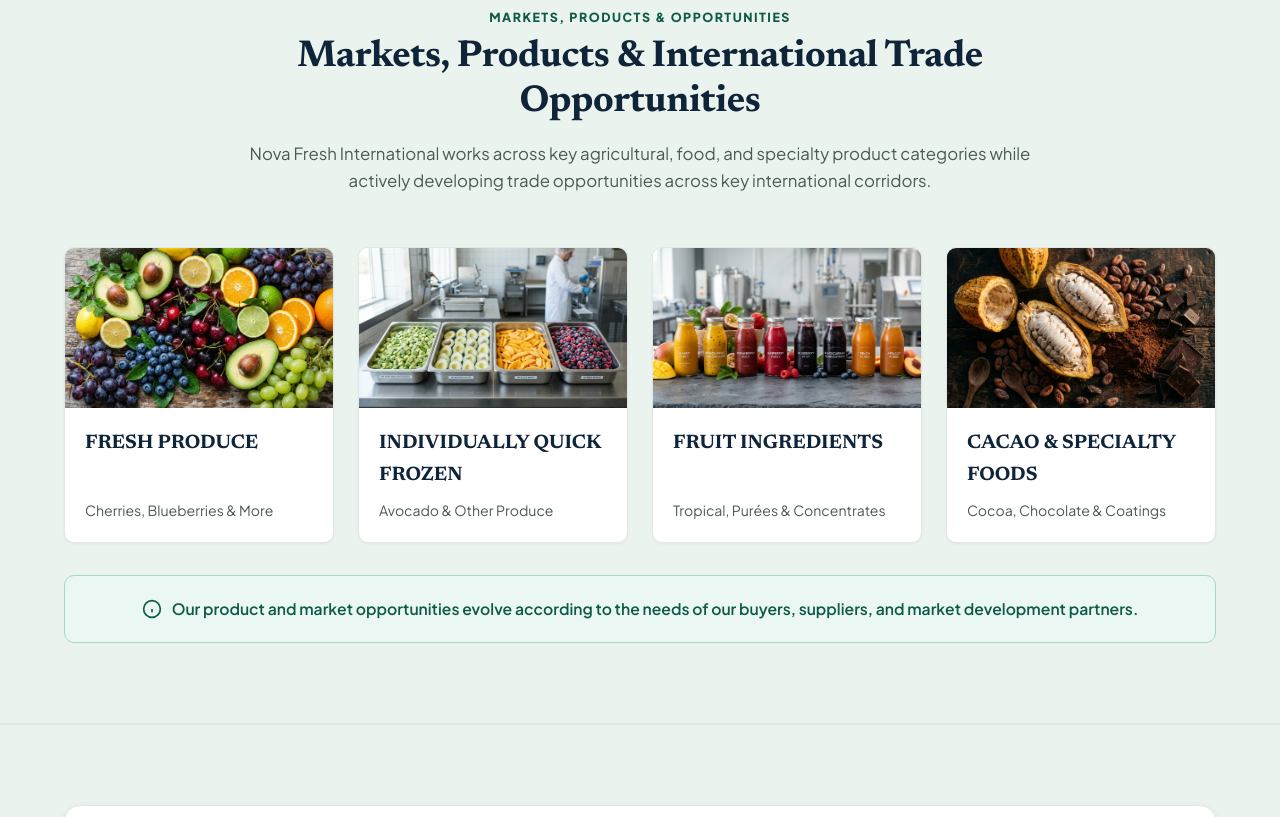
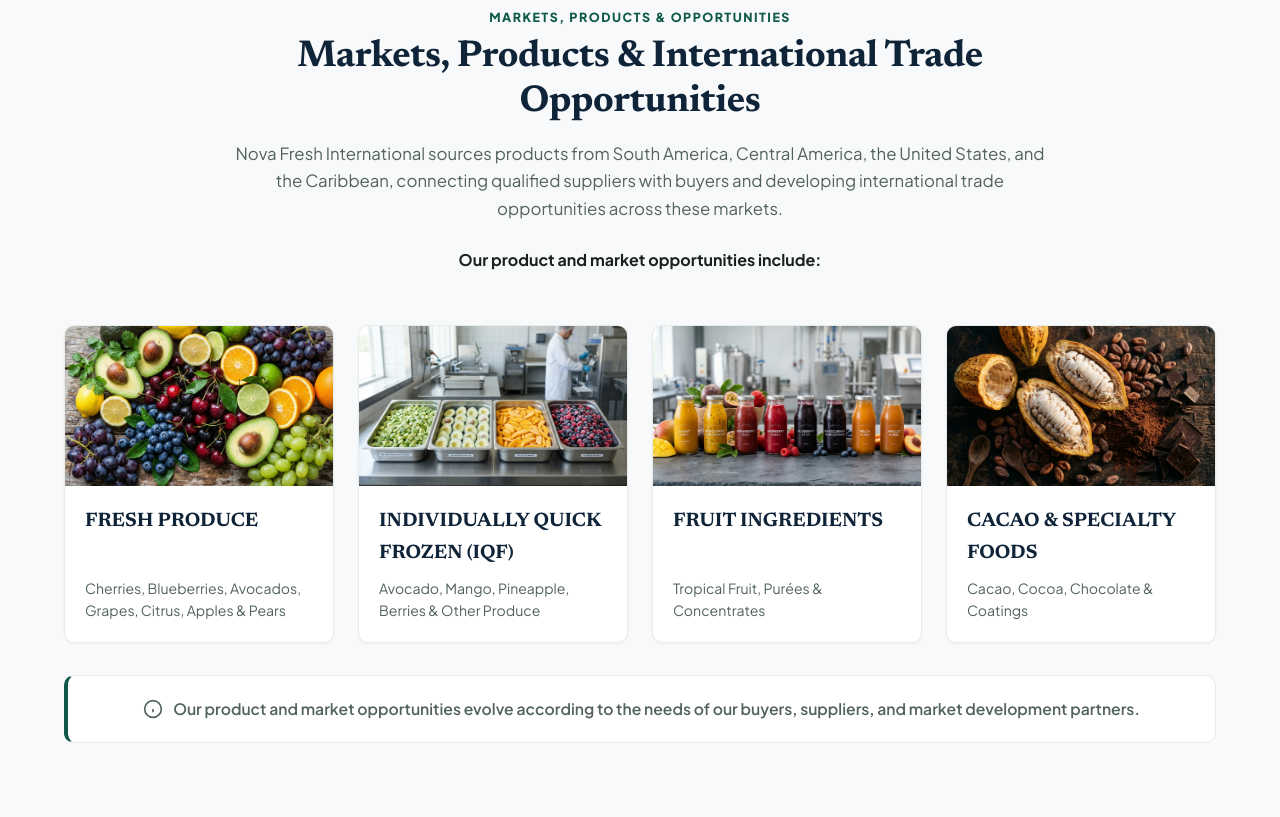
Before and after one commit to rehancodeofficial/Nova, a website: page index.html in a window 1280 px wide. Shown: the part 1805-2622 px from the top of the page. Drawn offline with Linux system fonts and the light colour scheme.

Commit message:
Capatalize and update the s3entences

```diff
--- a/css/styles.css
+++ b/css/styles.css
@@ -9,45 +9,45 @@
   /* Brand Palette - Deep, Professional & Authoritative B2B */
   --color-primary-navy: #0F2438;
   /* Deep International Navy */
-  --color-primary-dark: #081C24;
+  --color-primary-dark: #0D1F2D;
   /* Deep Charcoal Slate */
   --color-primary-teal: #0E5A47;
   /* Deep Evergreen Forest */
   --color-primary-accent: #1B7A60;
   /* Vibrant Sourcing Green */
-  --color-primary-light: #EBF7F2;
-  /* Soft Mint/Sage Tint */
+  --color-primary-light: #F0FAF6;
+  /* Very subtle green tint — for icon backgrounds only */
   --color-accent-amber: #D97706;
   /* Warm Harvest Amber */
   --color-accent-blue: #1D4ED8;
   /* Global Logistics Blue */
 
-  /* Neutral Surface Backgrounds */
-  --color-bg-white: #F4F8F6;
-  --color-bg-surface: #EBF3EF;
-  /* Soft Fresh Mint-Sage Tint */
-  --color-bg-alt: #E3EDE8;
-  /* Bright Fresh Slate-Sage Background */
-  --color-bg-subtle: #F0F6F3;
-  --color-bg-dark-card: #152E38;
+  /* Neutral Surface Backgrounds — white-space first */
+  --color-bg-white: #FFFFFF;
+  --color-bg-surface: #F8F9FA;
+  /* Clean light neutral — almost white */
+  --color-bg-alt: #F2F4F3;
+  /* Very light neutral gray */
+  --color-bg-subtle: #FAFBFA;
+  --color-bg-dark-card: #0D1F2D;
 
   /* Typography Colors */
-  --color-text-main: #1A2421;
-  /* Deep Charcoal for readable body */
-  --color-text-muted: #4A5B53;
-  /* Muted Neutral Green-Gray */
-  --color-text-light: #94A3B8;
-  /* Secondary Light Gray */
+  --color-text-main: #18211E;
+  /* Deep near-black for strong readability */
+  --color-text-muted: #52635B;
+  /* Neutral gray-green for secondary text */
+  --color-text-light: #8A9B94;
+  /* Light muted for tertiary */
   --color-text-inverse: #FFFFFF;
   /* Pure White */
 
   /* Borders & Dividers */
-  --color-border-light: #E2E8E4;
-  /* Light Subtle Border */
-  --color-border-medium: #CBD5D0;
-  /* Defined Border */
-  --color-border-brand: #A3D9C9;
-  /* Brand Green Border */
+  --color-border-light: #E8ECEB;
+  /* Clean neutral light border */
+  --color-border-medium: #CDD5D1;
+  /* Defined neutral border */
+  --color-border-brand: #52B788;
+  /* Deep green brand border accent */
 
   /* Typography */
   --font-family-body: 'Plus Jakarta Sans', -apple-system, BlinkMacSystemFont, "Segoe UI", Roboto, sans-serif;
@@ -392,7 +392,7 @@
   width: 100%;
   height: 100%;
   background-image:
-    linear-gradient(135deg, rgba(8, 28, 36, 0.65) 0%, rgba(15, 36, 56, 0.40) 50%, rgba(14, 90, 71, 0.30) 100%);
+    linear-gradient(160deg, rgba(8, 28, 36, 0.42) 0%, rgba(15, 36, 56, 0.22) 55%, rgba(14, 90, 71, 0.18) 100%);
   background-size: cover;
   background-position: center;
   z-index: 1;
@@ -404,8 +404,7 @@
   left: 0;
   right: 0;
   bottom: 0;
-  background-image: radial-gradient(rgba(255, 255, 255, 0.08) 1px, transparent 1px);
-  background-size: 28px 28px;
+  /* Removed dot pattern for cleaner look */
   z-index: 2;
   pointer-events: none;
 }
@@ -424,7 +423,7 @@
   gap: 8px;
   background-color: rgba(255, 255, 255, 0.12);
   backdrop-filter: blur(8px);
-  color: #A3D9C9;
+  color: #ececec;
   font-size: 0.82rem;
   font-weight: 700;
   letter-spacing: 0.09em;
@@ -562,12 +561,12 @@
 }
 
 .hero-card-btn-buyer {
-  background-color: #FFFFFF;
-  color: var(--color-primary-navy);
+  background-color: #1B7A60;
+  color: #FFFFFF;
 }
 
 .hero-card-btn-buyer:hover {
-  background-color: #EBF7F2;
+  background-color: #2D9A7A;
 }
 
 /* --------------------------------------------------------------------------
@@ -585,7 +584,7 @@
 }
 
 .section-tint {
-  background-color: var(--color-bg-alt);
+  background-color: var(--color-bg-white);
 }
 
 .section-dark {
@@ -735,7 +734,7 @@
 }
 
 .pathway-card {
-  background-color: var(--color-bg-surface);
+  background-color: #FFFFFF;
   border: 1px solid var(--color-border-light);
   border-radius: var(--radius-md);
   padding: 36px 32px;
@@ -743,6 +742,7 @@
   flex-direction: column;
   justify-content: space-between;
   transition: all var(--transition-normal);
+  box-shadow: var(--shadow-xs);
 }
 
 .pathway-card:hover {
@@ -1036,14 +1036,15 @@
 }
 
 .scope-statement-banner {
-  background-color: var(--color-primary-light);
-  border: 1px solid var(--color-border-brand);
+  background-color: #FFFFFF;
+  border: 1px solid var(--color-border-light);
+  border-left: 4px solid var(--color-primary-teal);
   border-radius: var(--radius-md);
   padding: 20px 28px;
   text-align: center;
   font-size: 0.98rem;
   font-weight: 600;
-  color: var(--color-primary-teal);
+  color: var(--color-text-muted);
   display: flex;
   align-items: center;
   justify-content: center;
--- a/index.html
+++ b/index.html
@@ -181,8 +181,9 @@
             Quality & Verification
           </div>
           <h3 class="hero-card-title">QUALITY ASSURANCE</h3>
-          <p class="hero-card-label">Ensure and verify product quality, origin inspections, pre-shipment checks, and
-            destination compliance.</p>
+          <p class="hero-card-label">We help verify product quality, origin, inspections, pre-shipment requirements, and
+            compliance before products reach the buyer.
+          </p>
           <a href="#contact" class="hero-card-btn hero-card-btn-buyer js-set-inquiry" data-inquiry-role="general">
             <span>Quality Verification →</span>
           </a>
@@ -344,8 +345,12 @@
         <span class="section-kicker">Markets, Products & Opportunities</span>
         <h2 class="section-title">Markets, Products & International Trade Opportunities</h2>
         <p class="section-subtitle">
-          Nova Fresh International works across key agricultural, food, and specialty product categories while actively developing
-          trade opportunities across key international corridors.
+          Nova Fresh International sources products from South America, Central America, the United States, and the
+          Caribbean, connecting qualified suppliers with buyers and developing international trade opportunities across
+          these markets.
+        </p>
+        <p style="font-weight: bold; margin-top: 24px;">
+          Our product and market opportunities include:
         </p>
       </div>
 
@@ -360,7 +365,7 @@
           <div class="product-scope-content">
             <h3 class="product-scope-title">FRESH PRODUCE</h3>
             <p class="product-scope-items">
-              Cherries, Blueberries & More
+              Cherries, Blueberries, Avocados, Grapes, Citrus, Apples & Pears
             </p>
           </div>
         </div>
@@ -368,14 +373,14 @@
         <!-- Category 2: INDIVIDUALLY QUICK FROZEN -->
         <div class="product-scope-card">
           <div class="product-scope-img-wrap">
-            <img src="assets/images/frozen_IQF_scope.jpg"
+            <img src="assets/images/frozen_iqf_scope.jpg"
               alt="INDIVIDUALLY QUICK FROZEN — Avocado, Mango, Berries & Produce" class="product-scope-img"
               loading="lazy" />
           </div>
           <div class="product-scope-content">
-            <h3 class="product-scope-title">INDIVIDUALLY QUICK FROZEN</h3>
+            <h3 class="product-scope-title">INDIVIDUALLY QUICK FROZEN (IQF)</h3>
             <p class="product-scope-items">
-              Avocado & Other Produce
+              Avocado, Mango, Pineapple, Berries & Other Produce
             </p>
           </div>
         </div>
@@ -384,13 +389,13 @@
         <div class="product-scope-card">
           <div class="product-scope-img-wrap">
             <img src="assets/images/fruit_ingredients_scope.jpg"
-              alt="FRUIT INGREDIENTS — Tropical Fruit, Purées & Concentrates"
-              class="product-scope-img" loading="lazy" />
+              alt="FRUIT INGREDIENTS — Tropical Fruit, Purées & Concentrates" class="product-scope-img"
+              loading="lazy" />
           </div>
           <div class="product-scope-content">
             <h3 class="product-scope-title">FRUIT INGREDIENTS</h3>
             <p class="product-scope-items">
-              Tropical, Purées & Concentrates
+              Tropical Fruit, Purées & Concentrates
             </p>
           </div>
         </div>
@@ -404,7 +409,7 @@
           <div class="product-scope-content">
             <h3 class="product-scope-title">CACAO & SPECIALTY FOODS</h3>
             <p class="product-scope-items">
-              Cocoa, Chocolate & Coatings
+              Cacao, Cocoa, Chocolate & Coatings
             </p>
           </div>
         </div>
@@ -417,8 +422,8 @@
           <line x1="12" y1="16" x2="12" y2="12" />
           <line x1="12" y1="8" x2="12.01" y2="8" />
         </svg>
-        <span>Our product and market opportunities evolve according to the needs of our buyers, suppliers, and
-          market development partners.</span>
+        <span>Our product and market opportunities evolve according to the needs of our buyers, suppliers, and market
+          development partners.</span>
       </div>
     </div>
   </section>
@@ -434,7 +439,7 @@
             <img src="assets/images/ChatGPT Image Sep 22, 2026, 12_32_18 AM.png"
               alt="Milton A. Johnson, President of Nova Fresh International" class="about-portrait" loading="lazy" />
           </div>
-          <div class="about-pres-title">President</div>
+          <div class="about-pres-title">OWNER</div>
           <div style="font-size: 0.85rem; color: var(--color-text-muted);">Nova Fresh International</div>
         </div>
 
@@ -443,19 +448,16 @@
           <h2 class="about-lead-name">Milton A. Johnson</h2>
 
           <p class="about-lead-bio">
-            With more than 25 years of experience in international trade, food sourcing, and market development, Milton
-            A. Johnson has built trusted commercial relationships with suppliers, producers, buyers, and importers
-            across North America, Asia, and Latin America.
+            With more than 25 years of experience in international trade and food business, Milton A. Johnson has
+            developed long-standing relationships with producers, suppliers, importers, and buyers across North America,
+            Asia, Latin America, and the Caribbean.
           </p>
           <p class="about-lead-bio">
-            Through Nova Fresh International, Milton and the team help companies identify international business
-            opportunities, connect with qualified commercial partners, and develop new markets for fresh produce,
-            individually quick frozen products, fruit ingredients, cacao, chocolate, and specialty food products.
-          </p>
+            His experience comes from working directly with companies and people involved in the international movement
+            of food products—from the producer and packing house to the importer and final market. </p>
           <p class="about-lead-bio">
-            His experience spans sourcing, supplier and buyer development, market entry, and international business
-            coordination, helping companies navigate new markets and build practical, long-term commercial
-            relationships.
+            Milton's approach is straightforward: build the right relationships, understand the market, and develop
+            opportunities that can work commercially for all parties.
           </p>
           <div class="about-global-presence">
             <div class="global-hub-tag">
@@ -629,11 +631,15 @@
                   <option value="" disabled selected>Select a product category...</option>
                   <option value="FRESH PRODUCE - Cherries & Blueberries (Chile)">Chile: Fresh Cherries & Blueberries
                   </option>
-                  <option value="INDIVIDUALLY QUICK FROZEN - Avocado (Mexico)">Mexico: Individually Quick Frozen Avocado (Cubes/Slices/Pulp)</option>
-                  <option value="Tropical Fruit & Individually Quick Frozen (Dominican Republic)">Dominican Republic: Tropical Fruit & Individually Quick Frozen</option>
+                  <option value="INDIVIDUALLY QUICK FROZEN - Avocado (Mexico)">Mexico: Individually Quick Frozen Avocado
+                    (Cubes/Slices/Pulp)</option>
+                  <option value="Tropical Fruit & Individually Quick Frozen (Dominican Republic)">Dominican Republic:
+                    Tropical Fruit & Individually Quick Frozen</option>
                   <option value="Cacao & Chocolate (Dominican Republic)">Dominican Republic: Cacao & Chocolate</option>
-                  <option value="FRESH PRODUCE">FRESH PRODUCE (Cherries, Blueberries, Avocados, Grapes, Citrus, Apples & Pears)</option>
-                  <option value="INDIVIDUALLY QUICK FROZEN">INDIVIDUALLY QUICK FROZEN (Avocado, Mango, Pineapple, Berries)</option>
+                  <option value="FRESH PRODUCE">FRESH PRODUCE (Cherries, Blueberries, Avocados, Grapes, Citrus, Apples &
+                    Pears)</option>
+                  <option value="INDIVIDUALLY QUICK FROZEN">INDIVIDUALLY QUICK FROZEN (Avocado, Mango, Pineapple,
+                    Berries)</option>
                   <option value="FRUIT INGREDIENTS">FRUIT INGREDIENTS (Purées, Pulp, Concentrates)</option>
                   <option value="CACAO & SPECIALTY FOODS">Cacao, Cocoa Ingredients, Chocolate & Coatings</option>
                   <option value="Market Development / Sourcing Inquiry">Custom Sourcing & Market Development</option>
```
